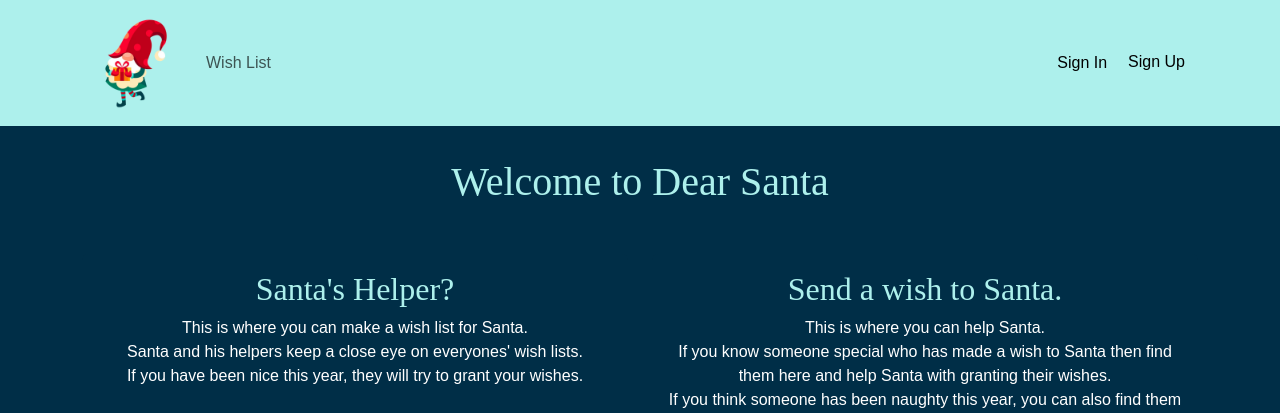
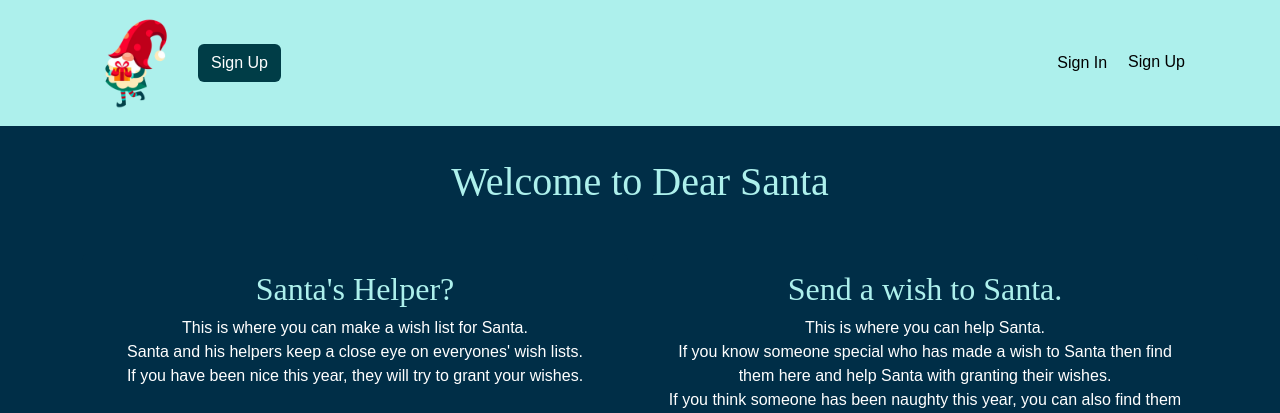
Before and after one commit to glaw2000/Christmas-Fun, a Django app: page / in a window 1280 px wide. Shown: the top 413 px of the page. Run offline with Django 4.2, Linux system fonts and the light colour scheme; some libraries are stand-ins or nearby versions; some web fonts are replaced.

Commit message:
add: page and links to templates

```diff
--- a/landing/templates/landing/index.html
+++ b/landing/templates/landing/index.html
@@ -17,7 +17,7 @@
                     Santa and his helpers keep a close eye on everyones' wish lists.<br>
                     If you have been nice this year, they will try to grant your wishes.
                 </p>
-                <a href="#" id="help_btn" role="button" class="btn button1">Click Here</a>
+                <a href="{% url 'nice_list' %}" id="help_btn" role="button" class="btn button1">Click Here</a>
             </div>
         </div>
     </div>
@@ -31,7 +31,7 @@
                     If you know someone special who has made a wish to Santa then find them here and help Santa with granting their wishes.<br>
                     If you think someone has been naughty this year, you can also find them here and let Santa know.
                 </p>
-                <a href="#" id="wish_btn" role="button" class="btn button2">Click Here</a>
+                <a href="{% url 'naughty_nice' %}" id="wish_btn" role="button" class="btn button2">Click Here</a>
             </div>
         </div>
     </div>
--- a/landing/templates/landing/naughty_nice.html
+++ b/landing/templates/landing/naughty_nice.html
@@ -25,8 +25,9 @@
                 <p class="card-text flex-grow-1">
                 </p>
                 {% if user.id is not None %}
-                    <a href="{% url 'wishes' pk=user.id %}" role="button" class="btn button2" aria-label="Select Nice">Click Here</a>
-                <!-- add elseif sign in page if user is not signed in -->
+                <a href="{% url 'wishes' pk=user.id %}" role="button" class="btn button2" aria-label="Select Nice">Click Here</a>
+                {% else %}
+                <a href="{% url 'account_signup' %}" role="button" class="btn button2" aria-label="Select Nice">Sign Up</a>
                 {% endif %}
 
             </div>
--- a/profiles/templates/edit_profile.html
+++ b/profiles/templates/edit_profile.html
@@ -1,5 +1,4 @@
 {% extends "base.html" %}
-{% load cloudinary %}
 {% load static %}
 {% block content %}
 <main>
--- a/profiles/templates/profile.html
+++ b/profiles/templates/profile.html
@@ -1,5 +1,4 @@
 {% extends "base.html" %}
-{% load cloudinary %}
 {% block content %}
 {% load static %}
 
--- a/templates/partials/navbar.html
+++ b/templates/partials/navbar.html
@@ -12,26 +12,24 @@
         <ul class="navbar-nav me-auto mb-2 mb-lg-0">
           <li class="nav-item">
             <li class="nav-item">
-                <a class="nav-link" aria-current="page"
-                  href="">Wish List</a>
+              {% if user.id is not None %}
+              <a href="{% url 'wishes' pk=user.id %}" role="button" class="btn button2" aria-label="Select Nice">Wish List</a>
+              {% else %}
+              <a href="{% url 'account_signup' %}" role="button" class="btn button2" aria-label="Select Nice">Sign Up</a>
+              {% endif %}
               </li>
           </li>
         </ul>
         <div class="navbar-text">
           <ul class="navbar-nav me-auto mb-2 mb-lg-0">
             {% if user.is_authenticated %}
-            <li class="nav-item dropdown">
-              <a class="nav-link dropdown-toggle" href="#" role="button" data-bs-toggle="dropdown"
-                aria-expanded="false">
-                <img id="nav-user-img" src="{{ user.profile.get_image_url }}" class="img-fluid mx-auto d-block"
-                  alt="{{ user.profile.get_display_name }}">
-              </a>
-              <ul class="dropdown-menu">
-                <li><a class="nav-link {% if request.path == profile_url %}active{% endif %}" aria-current="page"
-                    href="{% url 'profile' %}">Profile</a></li>
-                <li><a class="nav-link {% if request.path == logout_url %}active{% endif %}" aria-current="page"
-                    href="{% url 'account_logout' %}">Sign Out</a></li>
-              </ul>
+            <li class="nav-item">
+              <a class="nav-link {% if request.path == login_url %}active{% endif %}" aria-current="page"
+                href="{% url 'profile' %}">Profile</a>
+            </li>
+            <li class="nav-item">
+              <a class="btn btn-alt {% if request.path == signup_url %}active{% endif %}" aria-current="page"
+                href="{% url 'account_logout' %}">Sign Out</a>
             </li>
             {% else %}
             <li class="nav-item">
```
Also changed, not shown: docs/testing.md (+1 -1 lines), README.md.
